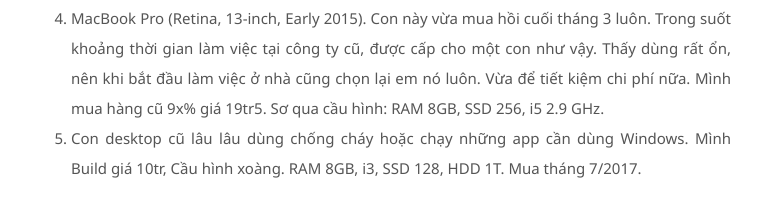
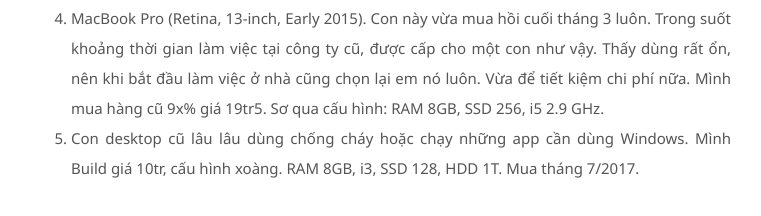
Before and after one commit to blog-vietlubu/blog-vietlubu.github.io, a Jekyll site: the page built from _posts/2020-04-22-gioi-thieu-ban-lam-viec-bac-trieu.md, in a window 1280 px wide. Shown: the part 1653-1869 px from the top of the page, without its empty margins (259-1020 px from the left). Built offline with Jekyll 4.4.1, drawn with Linux system fonts in a browser that asks for light colours.

Commit message:
Fix typo

```diff
--- a/_posts/2020-04-22-gioi-thieu-ban-lam-viec-bac-trieu.md
+++ b/_posts/2020-04-22-gioi-thieu-ban-lam-viec-bac-trieu.md
@@ -23,8 +23,8 @@
 1. Bàn làm việc. Tất nhiên rồi, review bàn làm việc mà. Bàn mua ở Hòa Phát giá 1tr6, mua cuối năm 2017. Bàn dài 1m2 và có 3 ngăn kéo để đồ. Hơi ngắn nhưng hiện tại đang ổn với mình.
 2. Ghế ngồi Xuân Hòa. Giá 2tr4. Mua hồi cuối tháng 3/2020. Lúc đầu định mua cái ghế Hòa Phát cơ, mà không hiểu sao lúc mua chọn đúng cái này. Nó có cái kê đầu nữa, mà tháo rồi. Ghế hơi lớn nhưng ngồi cũng khá ổn.
 3. Màn hình Asus VX229H 21.5". Mua ngày 27/07/2016 giá 3.350.000. Hồi đó mình chọn màn hình này là vì nó có tích hợp sẵn loa ngay trên màn hình, thấy tiện nên mua luôn. Giờ nhìn lại thấy màn hình hơi nhỏ, sau này dư giả chắc lên đời con mới lớn hơn chút 😌
-4. MacBook Pro (Retina, 13-inch, Early 2015). Con này vừa mua hồi cuối tháng 3 luôn. Trong suốt khoảng thời gian làm việc tại công ty cũ, được cấp cho một con như vậy. Thấy dùng rất ổn, nên khi bắt đầu làm việc ở nhà cũng chọn lại em nó luôn. Vừa để tiết kiệm chi phí nữa. Mình mua hàng cũ 9x% giá 19tr5. Sơ qua cầu hình: RAM 8GB, SSD 256, i5 2.9 GHz.
-5. Con desktop cũ lâu lâu dùng chống cháy hoặc chạy những app cần dùng Windows. Mình Build giá 10tr, Cầu hình xoàng. RAM 8GB, i3, SSD 128, HDD 1T. Mua tháng 7/2017.
+4. MacBook Pro (Retina, 13-inch, Early 2015). Con này vừa mua hồi cuối tháng 3 luôn. Trong suốt khoảng thời gian làm việc tại công ty cũ, được cấp cho một con như vậy. Thấy dùng rất ổn, nên khi bắt đầu làm việc ở nhà cũng chọn lại em nó luôn. Vừa để tiết kiệm chi phí nữa. Mình mua hàng cũ 9x% giá 19tr5. Sơ qua cấu hình: RAM 8GB, SSD 256, i5 2.9 GHz.
+5. Con desktop cũ lâu lâu dùng chống cháy hoặc chạy những app cần dùng Windows. Mình Build giá 10tr, cấu hình xoàng. RAM 8GB, i3, SSD 128, HDD 1T. Mua tháng 7/2017.
 
 #### 2. Cận cảnh Macbook
 
```
